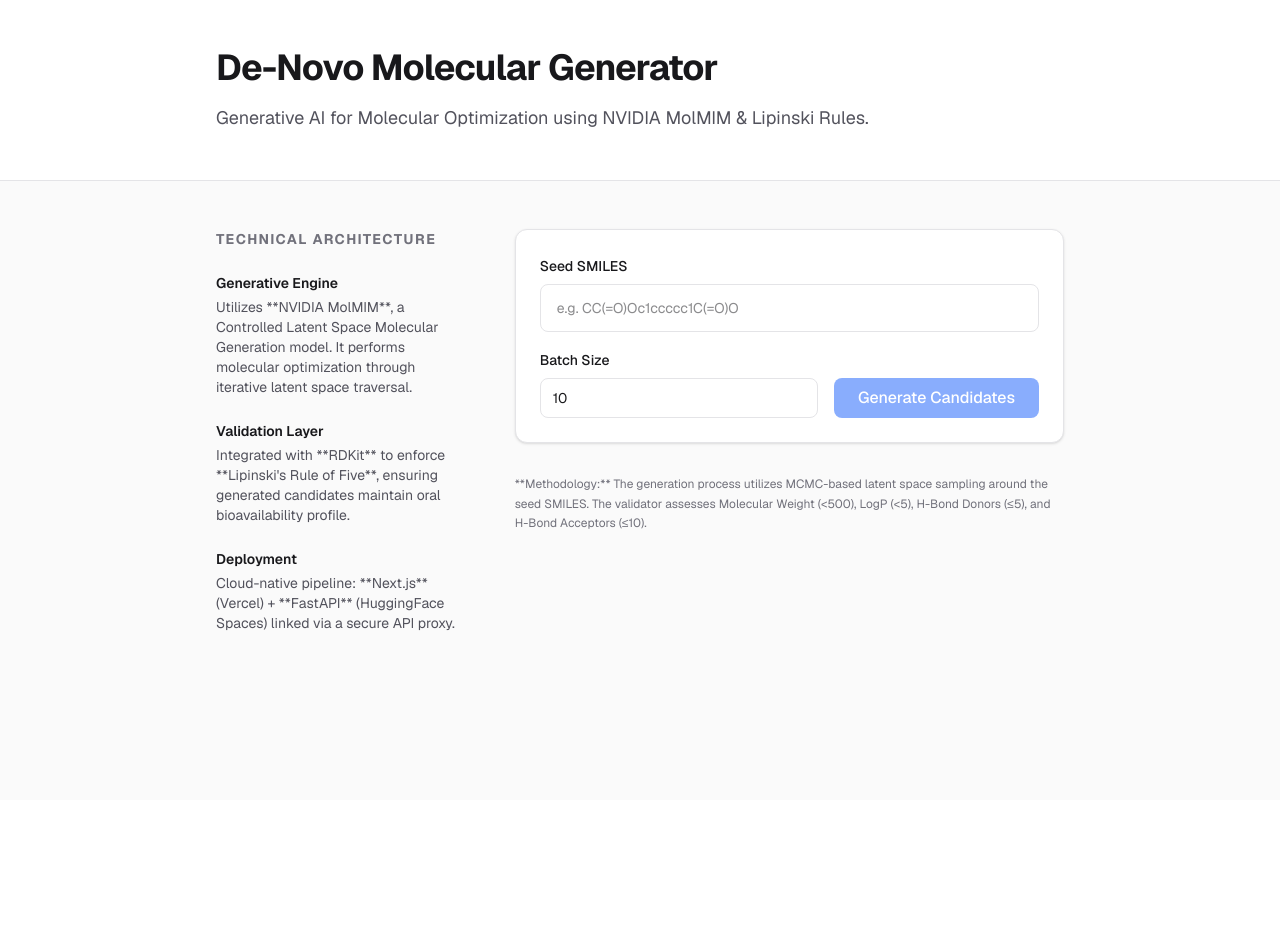
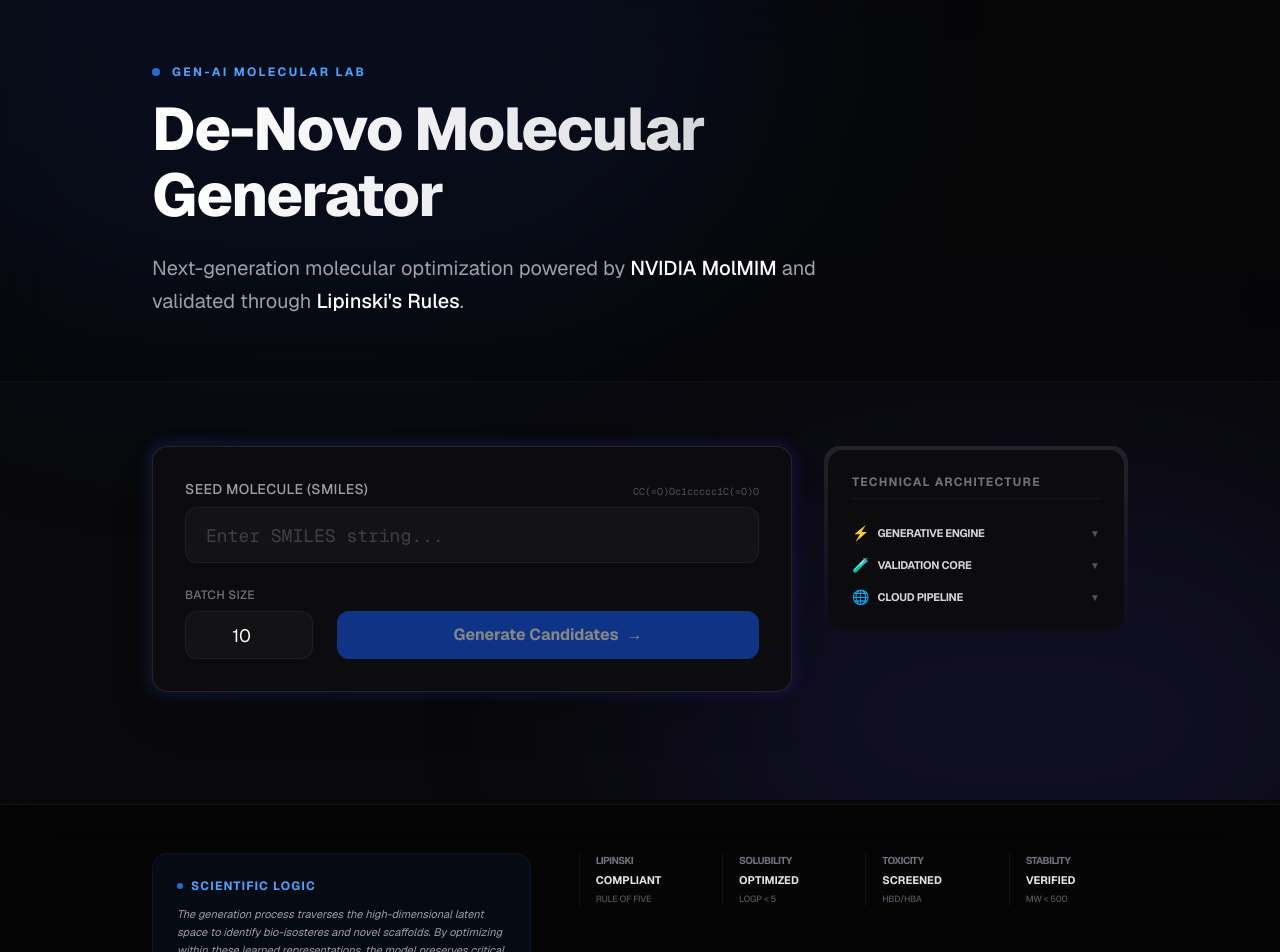
Before and after one commit to ArsalanManak/DeNovoDrugDesign-frontend, a Next.js app: page / in a window 1280 px wide. Shown: the top 952 px of the page. Before the commit the page ends 800 px from the top, so only its background shows below. Built offline with nearby package versions, Linux system fonts and the light colour scheme.

Commit message:
ui updated

```diff
--- a/app/page.tsx
+++ b/app/page.tsx
@@ -16,6 +16,8 @@ export default function Home() {
   const [numMolecules, setNumMolecules] = useState(10);
   const [results, setResults] = useState<GenerateResponse | null>(null);
   const [loading, setLoading] = useState(false);
+
+  const [activeTab, setActiveTab] = useState<number | null>(null);
 
   async function generate() {
     setLoading(true);
@@ -41,127 +43,251 @@ export default function Home() {
   }
 
   return (
-    <div className="min-h-screen bg-zinc-50 font-sans text-zinc-900 dark:bg-black dark:text-zinc-50">
+    <div className="min-h-screen bg-[#09090b] font-sans text-zinc-50 selection:bg-blue-500/30">
+      {/* Animated Background Mesh */}
+      <div className="fixed inset-0 z-0 overflow-hidden pointer-events-none">
+        <div className="absolute -top-[30%] -left-[10%] h-[70%] w-[70%] rounded-full bg-blue-600/10 blur-[120px]" />
+        <div className="absolute -bottom-[20%] -right-[10%] h-[60%] w-[60%] rounded-full bg-indigo-600/10 blur-[120px]" />
+      </div>
+
       {/* Header / Hero */}
-      <header className="border-b border-zinc-200 bg-white py-12 dark:border-zinc-800 dark:bg-black">
-        <div className="mx-auto max-w-4xl px-6">
-          <h1 className="text-4xl font-bold tracking-tight">
-            De-Novo Molecular Generator
+      <header className="relative z-10 border-b border-white/5 bg-black/20 backdrop-blur-xl py-10 md:py-16">
+        <div className="mx-auto max-w-5xl px-6 text-center md:text-left">
+          <div className="flex items-center justify-center md:justify-start gap-3 mb-4">
+            <div className="h-2 w-2 rounded-full bg-blue-500 animate-pulse" />
+            <span className="text-[10px] md:text-xs font-bold uppercase tracking-[0.2em] text-blue-400">Gen-AI Molecular Lab</span>
+          </div>
+          <h1 className="text-3xl font-extrabold tracking-tight bg-gradient-to-r from-white via-zinc-200 to-zinc-500 bg-clip-text text-transparent sm:text-5xl md:text-6xl leading-[1.1]">
+            De-Novo Molecular <br className="hidden sm:block" /> Generator
           </h1>
-          <p className="mt-4 text-lg text-zinc-600 dark:text-zinc-400">
-            Generative AI for Molecular Optimization using NVIDIA MolMIM & Lipinski Rules.
+          <p className="mt-4 md:mt-6 text-base md:text-xl text-zinc-400 max-w-2xl mx-auto md:mx-0 leading-relaxed">
+            Next-generation molecular optimization powered by <span className="text-white font-medium">NVIDIA MolMIM</span> and
+            validated through <span className="text-white font-medium">Lipinski's Rules</span>.
           </p>
         </div>
       </header>
 
-      <main className="mx-auto max-w-4xl px-6 py-12">
-        <div className="grid grid-cols-1 gap-12 md:grid-cols-3">
-          {/* Sidebar: Technical Details */}
-          <div className="md:col-span-1">
-            <h2 className="text-sm font-bold uppercase tracking-widest text-zinc-500">
-              Technical Architecture
-            </h2>
-            <div className="mt-6 flex flex-col gap-6">
-              <section>
-                <h3 className="text-sm font-semibold">Generative Engine</h3>
-                <p className="mt-1 text-sm text-zinc-600 dark:text-zinc-400">
-                  Utilizes **NVIDIA MolMIM**, a Controlled Latent Space Molecular Generation model.
-                  It performs molecular optimization through iterative latent space traversal.
-                </p>
-              </section>
-              <section>
-                <h3 className="text-sm font-semibold">Validation Layer</h3>
-                <p className="mt-1 text-sm text-zinc-600 dark:text-zinc-400">
-                  Integrated with **RDKit** to enforce **Lipinski's Rule of Five**, ensuring generated
-                  candidates maintain oral bioavailability profile.
-                </p>
-              </section>
-              <section>
-                <h3 className="text-sm font-semibold">Deployment</h3>
-                <p className="mt-1 text-sm text-zinc-600 dark:text-zinc-400">
-                  Cloud-native pipeline: **Next.js** (Vercel) + **FastAPI** (HuggingFace Spaces)
-                  linked via a secure API proxy.
-                </p>
-              </section>
+      <main className="relative z-10 mx-auto max-w-5xl px-6 py-8 md:py-16">
+        <div className="grid grid-cols-1 gap-8 lg:grid-cols-12 lg:items-start">
+
+          {/* Main Control Panel - Priority on Mobile */}
+          <div className="order-1 lg:order-1 lg:col-span-8 space-y-6 md:space-y-8">
+            <div className="relative group">
+              <div className="absolute -inset-0.5 bg-gradient-to-r from-blue-500 to-indigo-600 rounded-2xl blur opacity-20 group-hover:opacity-40 transition duration-1000"></div>
+              <div className="relative rounded-2xl border border-white/10 bg-[#0c0c0e] p-5 md:p-8 shadow-2xl">
+                <div className="space-y-6">
+                  <div>
+                    <div className="flex flex-col sm:flex-row justify-between sm:items-end gap-1 mb-2">
+                      <label className="text-xs md:text-sm font-medium text-zinc-400 uppercase tracking-wide">Seed Molecule (SMILES)</label>
+                      <span className="text-[8px] md:text-[10px] text-zinc-600 font-mono hidden sm:block">CC(=O)Oc1ccccc1C(=O)O</span>
                     </div>
-          </div>
-
-          {/* Main Content: Input & Results */}
-          <div className="md:col-span-2">
-            <div className="rounded-xl border border-zinc-200 bg-white p-6 shadow-sm dark:border-zinc-800 dark:bg-zinc-950">
-              <div className="flex flex-col gap-4">
-                <div>
-                  <label className="text-sm font-medium">Seed SMILES</label>
                     <input
                       value={smiles}
                       onChange={(e) => setSmiles(e.target.value)}
-                    placeholder="e.g. CC(=O)Oc1ccccc1C(=O)O"
-                    className="mt-1.5 h-12 w-full rounded-lg border border-zinc-200 bg-white px-4 text-sm outline-none focus:ring-2 focus:ring-blue-500 dark:border-zinc-800 dark:bg-black"
+                      placeholder="Enter SMILES string..."
+                      className="h-12 md:h-14 w-full rounded-xl border border-white/5 bg-white/[0.03] px-4 md:px-5 text-sm md:text-lg font-mono placeholder:text-zinc-700 outline-none focus:border-blue-500/50 focus:bg-white/[0.05] transition-all"
                     />
                   </div>
 
-                <div className="flex items-end gap-4">
-                  <div className="flex-1">
-                    <label className="text-sm font-medium">Batch Size</label>
+                  <div className="flex flex-col sm:flex-row items-stretch sm:items-end gap-4 md:gap-6">
+                    <div className="w-full sm:w-32">
+                      <label className="text-[10px] md:text-xs font-medium text-zinc-500 uppercase tracking-wide mb-2 block">Batch Size</label>
                       <input
                         type="number"
                         min={1}
                         max={100}
                         value={numMolecules}
                         onChange={(e) => setNumMolecules(Number(e.target.value))}
-                      className="mt-1.5 h-10 w-full rounded-lg border border-zinc-200 bg-white px-3 text-sm outline-none focus:ring-2 focus:ring-blue-500 dark:border-zinc-800 dark:bg-black"
+                        className="h-10 md:h-12 w-full rounded-xl border border-white/5 bg-white/[0.03] px-4 text-center text-base md:text-lg outline-none focus:border-blue-500/50 transition-all"
                       />
                     </div>
                     <button
                       onClick={generate}
                       disabled={loading || !smiles.trim()}
-                    className="h-10 rounded-lg bg-blue-600 px-6 font-medium text-white transition-all hover:bg-blue-700 disabled:opacity-50"
+                      className="relative h-10 md:h-12 flex-1 rounded-xl bg-blue-600 font-bold text-sm md:text-base text-white shadow-[0_0_20px_rgba(37,99,235,0.3)] hover:bg-blue-500 hover:shadow-[0_0_30px_rgba(37,99,235,0.5)] active:scale-[0.98] transition-all disabled:opacity-50 disabled:shadow-none disabled:pointer-events-none group overflow-hidden"
                     >
-                    {loading ? "Optimizing..." : "Generate Candidates"}
+                      <div className="relative z-10 flex items-center justify-center gap-2">
+                        {loading ? (
+                          <>
+                            <div className="h-3 w-3 md:h-4 md:w-4 border-2 border-white/30 border-t-white rounded-full animate-spin" />
+                            <span className="truncate">Optimizing...</span>
+                          </>
+                        ) : (
+                          <>
+                            <span>Generate Candidates</span>
+                            <span className="group-hover:translate-x-1 transition-transform">→</span>
+                          </>
+                        )}
+                      </div>
                     </button>
                   </div>
                 </div>
 
-              {/* Results */}
+                {/* Results Section */}
                 {results && (
-                <div className="mt-10 border-t border-zinc-100 pt-8 dark:border-zinc-900">
+                  <div className="mt-8 md:mt-12 space-y-6 animate-in fade-in slide-in-from-bottom-4 duration-700">
+                    <div className="flex flex-col sm:flex-row sm:items-center justify-between border-b border-white/5 pb-4 gap-4">
+                      <h3 className="text-base md:text-lg font-bold text-zinc-100">Optimization Output</h3>
+                      <div className="flex gap-4 self-end sm:self-auto">
+                        <div className="text-right">
+                          <p className="text-[8px] md:text-[10px] text-zinc-500 uppercase">Success Rate</p>
+                          <p className="text-xs md:text-sm font-bold text-blue-400">
+                            {Math.round((results.drug_like / (results.generated || 1)) * 100)}%
+                          </p>
+                        </div>
+                        <div className="text-right border-l border-white/10 pl-4">
+                          <p className="text-[8px] md:text-[10px] text-zinc-500 uppercase">Valid/Total</p>
+                          <p className="text-xs md:text-sm font-bold text-emerald-400">
+                            {results.drug_like} / {results.generated}
+                          </p>
+                        </div>
+                      </div>
+                    </div>
+
                     {results.detail || results.error ? (
-                    <div className="rounded-lg bg-red-50 p-4 text-sm text-red-800 dark:bg-red-950/30 dark:text-red-300">
+                      <div className="rounded-xl bg-red-500/10 border border-red-500/20 p-4 text-[10px] md:text-sm text-red-400 text-center">
                         {results.detail || results.error}
                       </div>
                     ) : (
-                    <>
-                      <div className="mb-4 flex items-center justify-between">
-                        <h3 className="font-semibold">Generation Results</h3>
-                        <span className="text-xs font-medium text-zinc-500">
-                          {results.drug_like} of {results.generated} passed Lipinski Filter
-                        </span>
-                      </div>
-                      <div className="grid grid-cols-1 gap-2">
+                      <div className="grid grid-cols-1 gap-2 md:gap-3 max-h-[300px] md:max-h-[500px] overflow-y-auto pr-2 custom-scrollbar">
                         {results.molecules?.map((m, i) => (
                           <div
                             key={i}
-                            className="group relative rounded-lg border border-zinc-100 bg-zinc-50 p-3 font-mono text-xs transition-colors hover:border-blue-200 hover:bg-white dark:border-zinc-900 dark:bg-zinc-950 dark:hover:border-blue-900"
+                            className="group flex items-center gap-3 md:gap-4 rounded-xl border border-white/5 bg-white/[0.02] p-3 md:p-4 hover:border-blue-500/30 hover:bg-white/[0.05] transition-all cursor-default"
                           >
+                            <span className="text-[8px] md:text-[10px] font-mono text-zinc-600 w-3 md:w-4">{(i + 1).toString().padStart(2, '0')}</span>
+                            <div className="flex-1 font-mono text-[10px] md:text-sm text-zinc-300 break-all">
                               {m.smiles}
+                            </div>
+                            <div className="hidden sm:block opacity-0 group-hover:opacity-100 transition-opacity">
+                              <span className="text-[8px] md:text-[10px] bg-emerald-500/10 text-emerald-500 px-2 py-1 rounded-full uppercase font-bold tracking-tighter">Bio-Valid</span>
+                            </div>
                           </div>
                         ))}
                       </div>
-                    </>
                     )}
                   </div>
                 )}
               </div>
+            </div>
+          </div>
 
-            {/* Methodology Note for Experts */}
-            <div className="mt-8 text-xs leading-relaxed text-zinc-500">
-              **Methodology:** The generation process utilizes MCMC-based latent space sampling
-              around the seed SMILES. The validator assesses Molecular Weight (&lt;500),
-              LogP (&lt;5), H-Bond Donors (&le;5), and H-Bond Acceptors (&le;10).
+          {/* Sidebar: Technical Details - Clean & Fixed Position for Desktop */}
+          <div className="order-2 lg:order-2 lg:col-span-4 space-y-6 lg:sticky lg:top-8">
+            <div className="p-1 rounded-2xl bg-gradient-to-b from-white/10 to-transparent">
+              <div className="bg-[#0c0c0e] rounded-[15px] p-6 space-y-8">
+                <div>
+                  <h2 className="text-xs font-bold uppercase tracking-widest text-zinc-500 mb-6 border-b border-white/5 pb-2">
+                    Technical Architecture
+                  </h2>
+                  <div className="space-y-3">
+                    {[
+                      {
+                        title: "Generative Engine",
+                        desc: "NVIDIA MolMIM: Iterative latent space traversal via Controlled MCMC sampling.",
+                        icon: "⚡",
+                      },
+                      {
+                        title: "Validation Core",
+                        desc: "RDKit: Lipinski Rule-of-Five (MW, LogP, HBD, HBA) bioavailability filter.",
+                        icon: "🧪",
+                      },
+                      {
+                        title: "Cloud Pipeline",
+                        desc: "Hybrid Deployment: Vercel (Frontend) + HF Spaces (FastAPI Backend).",
+                        icon: "🌐",
+                      },
+                    ].map((item, i) => (
+                      <div key={i} className="group">
+                        <button
+                          onClick={() => setActiveTab(activeTab === i ? null : i)}
+                          className="flex items-center justify-between w-full text-left group transition-all"
+                        >
+                          <div className="flex items-center gap-2">
+                            <span className="text-sm">{item.icon}</span>
+                            <h3 className="text-[11px] font-bold text-zinc-300 group-hover:text-blue-400 transition-colors uppercase tracking-tight">
+                              {item.title}
+                            </h3>
+                          </div>
+                          <span className={`text-zinc-600 text-[10px] transition-transform duration-300 ${activeTab === i ? 'rotate-180' : ''}`}>▼</span>
+                        </button>
+
+                        <div className={`overflow-hidden transition-all duration-300 ease-in-out ${activeTab === i ? 'max-h-24 opacity-100 mt-2' : 'max-h-0 opacity-0'}`}>
+                          <p className="text-[10px] text-zinc-500 leading-relaxed font-medium pl-6 border-l border-white/5">
+                            {item.desc}
+                          </p>
+                        </div>
+                      </div>
+                    ))}
+                  </div>
+                </div>
+              </div>
             </div>
           </div>
         </div>
       </main>
+
+      {/* Modern Footer for Scientific Details */}
+      <footer className="relative z-10 border-t border-white/5 bg-black/40 backdrop-blur-xl py-12 mt-12">
+        <div className="mx-auto max-w-5xl px-6">
+          <div className="grid grid-cols-1 md:grid-cols-12 gap-12 items-start">
+
+            {/* Scientific Logic Section */}
+            <div className="md:col-span-6 lg:col-span-5">
+              <div className="rounded-2xl bg-blue-600/5 border border-blue-500/10 p-6">
+                <h3 className="text-xs font-bold text-blue-400 uppercase tracking-widest mb-3 flex items-center gap-2">
+                  <span className="h-1.5 w-1.5 rounded-full bg-blue-500 animate-pulse" />
+                  Scientific Logic
+                </h3>
+                <p className="text-[11px] text-zinc-400 leading-relaxed italic">
+                  The generation process traverses the high-dimensional latent space to identify bio-isosteres and novel scaffolds. By optimizing within these learned representations, the model preserves critical drug-like features while exploring vast chemical diversity.
+                </p>
+              </div>
+            </div>
+
+            {/* Compliance Legend Section */}
+            <div className="md:col-span-6 lg:col-span-7">
+              <div className="grid grid-cols-2 sm:grid-cols-4 gap-6">
+                {[
+                  { label: "Lipinski", val: "Compliant", desc: "Rule of Five" },
+                  { label: "Solubility", val: "Optimized", desc: "LogP < 5" },
+                  { label: "Toxicity", val: "Screened", desc: "HBD/HBA" },
+                  { label: "Stability", val: "Verified", desc: "MW < 500" }
+                ].map((item, i) => (
+                  <div key={i} className="flex flex-col gap-1 border-l border-white/5 pl-4 transition-colors hover:border-blue-500/30 group">
+                    <span className="text-[10px] font-bold text-zinc-500 uppercase tracking-tighter group-hover:text-blue-400/70 transition-colors">{item.label}</span>
+                    <span className="text-[11px] font-bold text-zinc-200 uppercase">{item.val}</span>
+                    <span className="text-[9px] font-medium text-zinc-600 uppercase tracking-tight">{item.desc}</span>
+                  </div>
+                ))}
+              </div>
+            </div>
+
+          </div>
+
+          <div className="mt-12 pt-8 border-t border-white/5 flex flex-col sm:flex-row justify-center items-center gap-4">
+            <p className="text-[10px] text-zinc-600 font-medium uppercase tracking-widest">
+              © 2026 De-Novo Molecular Generator • Powered by NVIDIA MolMIM
+            </p>
+          </div>
+        </div>
+      </footer>
+
+      <style jsx global>{`
+        .custom-scrollbar::-webkit-scrollbar {
+          width: 4px;
+        }
+        .custom-scrollbar::-webkit-scrollbar-track {
+          background: transparent;
+        }
+        .custom-scrollbar::-webkit-scrollbar-thumb {
+          background: rgba(255, 255, 255, 0.1);
+          border-radius: 10px;
+        }
+        .custom-scrollbar::-webkit-scrollbar-thumb:hover {
+          background: rgba(255, 255, 255, 0.2);
+        }
+      `}</style>
     </div>
   );
 }
```
Lines whose indentation alone changed are shown as unchanged.
